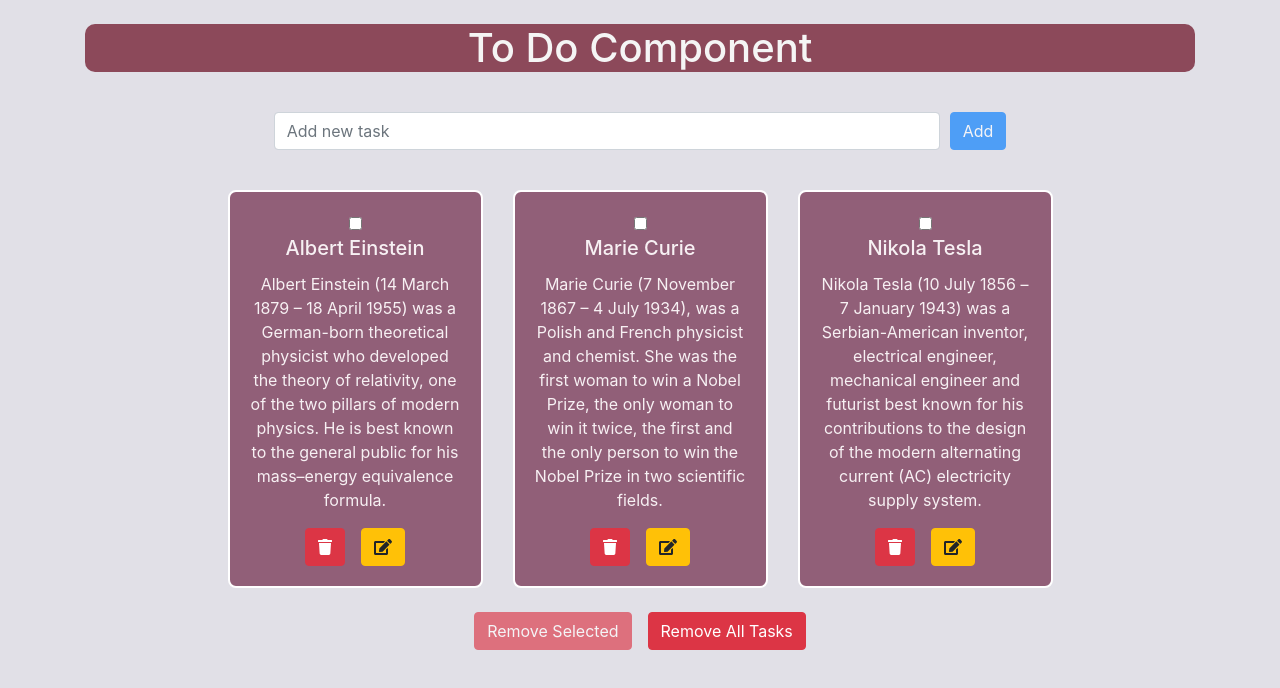
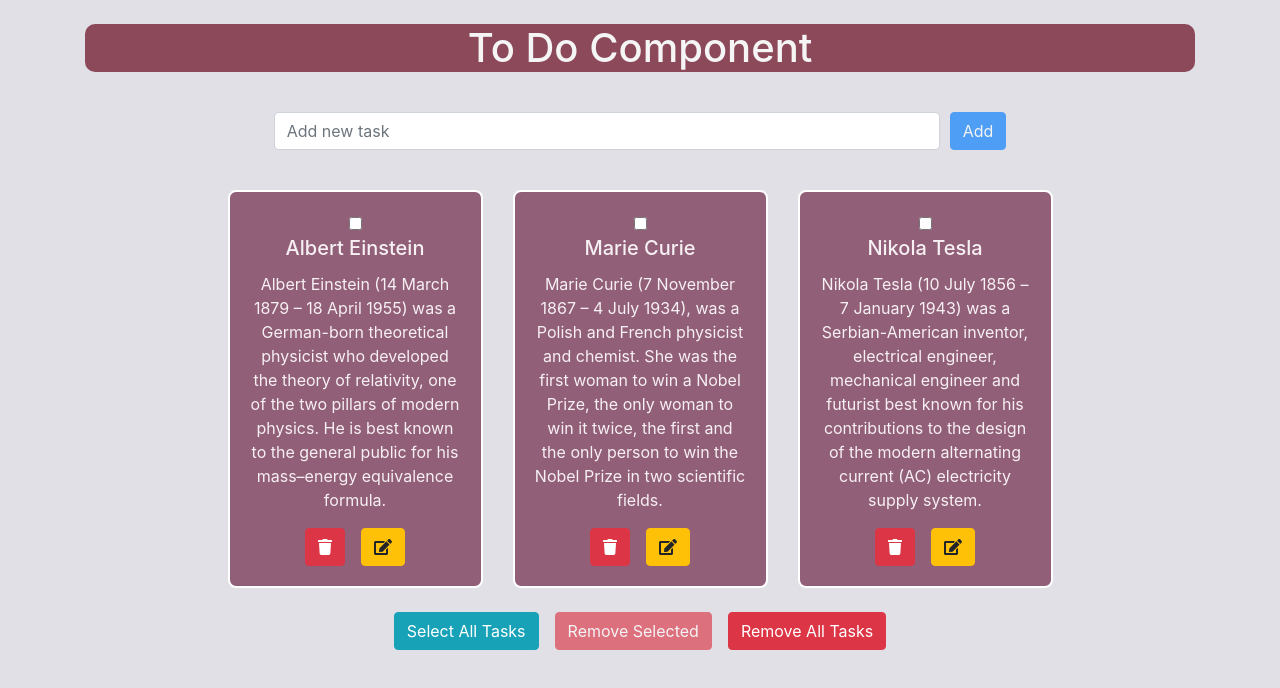
Before and after one commit to Nayopes/Sepoyan-Mariam-React, a React (Create React App) app: page / in a window 1280 px wide. Shown: the top 688 px of the page. Built offline with nearby package versions, Linux system fonts and the light colour scheme.

Commit message:
Styling a task during checked, also making a task component into Pure and Memo

```diff
--- a/src/App.js
+++ b/src/App.js
@@ -5,6 +5,7 @@ function App() {
   return (
     <div className="App">
       <ToDo />
+
     </div>
   )
 }
--- a/src/Components/Task/Task.js
+++ b/src/Components/Task/Task.js
@@ -1,16 +1,20 @@
 import React from 'react'
+//import React, {memo} from 'react'
 import {Card, Button} from 'react-bootstrap'
-import { FontAwesomeIcon } from '@fortawesome/react-fontawesome'
-import { faTrash , faEdit } from '@fortawesome/free-solid-svg-icons'
+import {FontAwesomeIcon} from '@fortawesome/react-fontawesome'
+import {faTrash , faEdit} from '@fortawesome/free-solid-svg-icons'
 import styles from './task.module.css'
 
-
-const Task = ({task, handleDeleteOneTask, toggleSetRemoveTaskIds}) => {
+class Task extends React.PureComponent{
+    render(){
+        const {task, handleDeleteOneTask, toggleSetRemoveTaskIds, checked} = this.props
         return(
-        <Card className={styles.card}>
+             <Card className={`${styles.card} ${checked && styles.checked}`}>
                 <Card.Body>
                     <input
                     type = "checkbox"
+                    checked = {!!checked}
+                    onChange ={()=>checked}
                     onClick = {()=>toggleSetRemoveTaskIds(task._id)}
                     />
                     <Card.Title> {task.title} </Card.Title>
@@ -28,4 +32,32 @@ const Task = ({task, handleDeleteOneTask, toggleSetRemoveTaskIds}) => {
             </Card>
         )
     }
+}
+
 export default Task
+
+// const Task = ({task, handleDeleteOneTask, toggleSetRemoveTaskIds, checked}) => {
+//     return(
+//         <Card className={`${styles.card} ${checked && styles.checked}`}>
+//             <Card.Body>
+//                 <input
+//                 type = "checkbox"
+
+//                 onClick = {()=>toggleSetRemoveTaskIds(task._id)}
+//                 />
+//                 <Card.Title> {task.title} </Card.Title>
+//                 <Card.Text> {task.description} </Card.Text>
+//                 <Button
+//                     variant="danger"
+//                     onClick = {() => handleDeleteOneTask(task._id)}
+//                 >
+//                     <FontAwesomeIcon icon={faTrash} />
+//                 </Button>
+//                 <Button variant="warning" className="ml-3">
+//                     <FontAwesomeIcon icon={faEdit} />
+//                 </Button>
+//             </Card.Body>
+//         </Card>
+//     )
+// }
+// export default memo(Task)
--- a/src/Components/Task/task.module.css
+++ b/src/Components/Task/task.module.css
@@ -1,7 +1,15 @@
 .card{
+    display: flex;
+    flex-direction: column;
+    justify-content: space-between;
     width: 18rem;
     border: 2px solid white;
     border-radius: 8px;
     background-color: rgba(92, 10, 48, 0.6) ;
     color: rgb(247, 240, 243);
 }
+.checked{
+    opacity: .6;
+    transform: scale(.97);
+    color: rgb(196, 196, 196);
+}
--- a/src/Components/ToDo/ToDo.js
+++ b/src/Components/ToDo/ToDo.js
@@ -1,11 +1,11 @@
-import React from 'react'
+import React  from 'react'
 import Task from '../Task/Task'
 import AddNewTask from '../AddTask/AddNewTask'
 import styles from './todo.module.css'
 import RandomId from '../helpers/RandomId'
-import { Container , Row , Col, Button } from 'react-bootstrap'
+import {Container, Row, Col, Button} from 'react-bootstrap'
 
- class ToDo extends React.Component {
+class ToDo extends React.Component {
     state = {
         tasks: [
             {
@@ -48,16 +48,16 @@ import { Container , Row , Col, Button } from 'react-bootstrap'
     }
     handleDeleteOneTask = (id) => {
         let tasks = [...this.state.tasks]
-        tasks = tasks.filter(el=>el._id!==id)
+        tasks = tasks.filter(el => el._id !== id)
         this.setState({
             tasks
         })
     }
-    toggleSetRemoveTaskIds = (_id) =>{
+    toggleSetRemoveTaskIds = (_id) => {
         let removeTasks = new Set(this.state.removeTasks)
-        if (removeTasks.has(_id)){
+        if (removeTasks.has(_id)) {
             removeTasks.delete(_id)
-        }else{
+        } else {
             removeTasks.add(_id)
         }
         this.setState({
@@ -67,16 +67,33 @@ import { Container , Row , Col, Button } from 'react-bootstrap'
     removeSelectedTasks = () => {
         let tasks = [...this.state.tasks]
         let removeTasks = new Set(this.state.removeTasks)
-        tasks = tasks.filter(el=>!removeTasks.has(el._id))
+        tasks = tasks.filter(el => !removeTasks.has(el._id))
         this.setState({
             tasks,
             removeTasks: new Set()
         })
     }
+    selectAllTasks = () =>{
+        let tasks = [...this.state.tasks]
+        let removeTasks = new Set(this.state.removeTasks)
+        for(let i=0; i<tasks.length; i++){
+            if(removeTasks.has(tasks[i]._id)){
+                removeTasks.delete(tasks[i]._id)
+            }
+            else{
+                removeTasks.add(tasks[i]._id)
+            }
+        }
+        this.setState({
+            tasks,
+            removeTasks
+        })
+    }
     removeAllTasks = () => {
         this.setState({
-            tasks:[]
+            tasks: []
         })
+
     }
     render(){
         const {tasks, removeTasks} = this.state
@@ -90,15 +107,16 @@ import { Container , Row , Col, Button } from 'react-bootstrap'
                     xl={3}
                 >
                     <Task
-                        task = {task}
-                        handleDeleteOneTask = {this.handleDeleteOneTask}
-                        toggleSetRemoveTaskIds = {this.toggleSetRemoveTaskIds}
+                        task={task}
+                        handleDeleteOneTask={this.handleDeleteOneTask}
+                        toggleSetRemoveTaskIds={this.toggleSetRemoveTaskIds}
                         disabled={!!removeTasks.size}
+                        checked={removeTasks.has(task._id)}
                     />
                 </Col>
             )
         })
-        return(
+        return (
             <div>
                 <Container>
                     <Row className="d-flex justify-content-center mt-4">
@@ -115,7 +133,14 @@ import { Container , Row , Col, Button } from 'react-bootstrap'
                         {Tasks}
                     </Row>
                     <Row className="d-flex justify-content-center">
-                        <Col>
+                        <Col className="mb-6">
+                            <Button
+                                variant="info"
+                                className={!tasks.length ? 'd-none' : 'mr-3'}
+                                onClick={this.selectAllTasks}
+                            >
+                                Select All Tasks
+                            </Button>
                             <Button
                                 variant="danger"
                                 className={!tasks.length && 'd-none'}
--- a/src/index.css
+++ b/src/index.css
@@ -6,15 +6,9 @@ body {
   -webkit-font-smoothing: antialiased;
   -moz-osx-font-smoothing: grayscale;
   background-color: rgba(217, 215, 224, 0.774);
-  height: 1300px;
 }
 
 code {
   font-family: source-code-pro, Menlo, Monaco, Consolas, 'Courier New',
     monospace;
 }
-h2{
-  font-family: Arial, Helvetica, sans-serif;
-  color: #5d4856;
-  text-align: center;
-}
```
Also changed, not shown: src/Components/AddTask/addTask.module.css (line endings or trailing spaces), 1 other file (tests, documents, lock files or other folders). Lines whose indentation alone changed are shown as unchanged.
